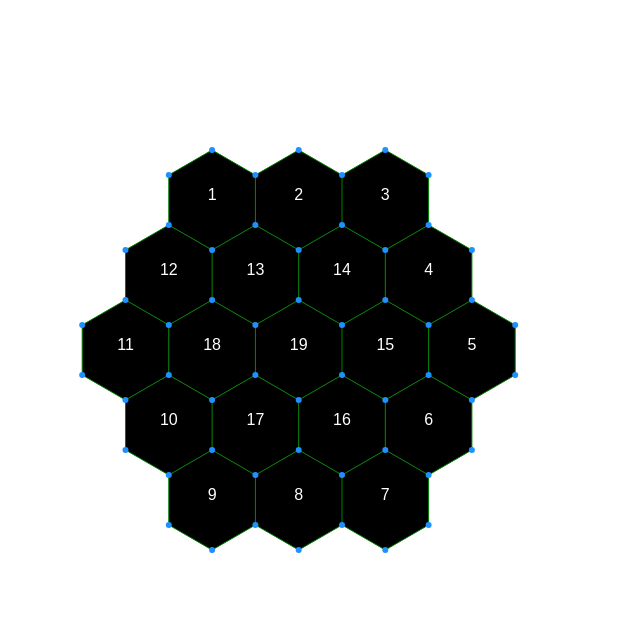
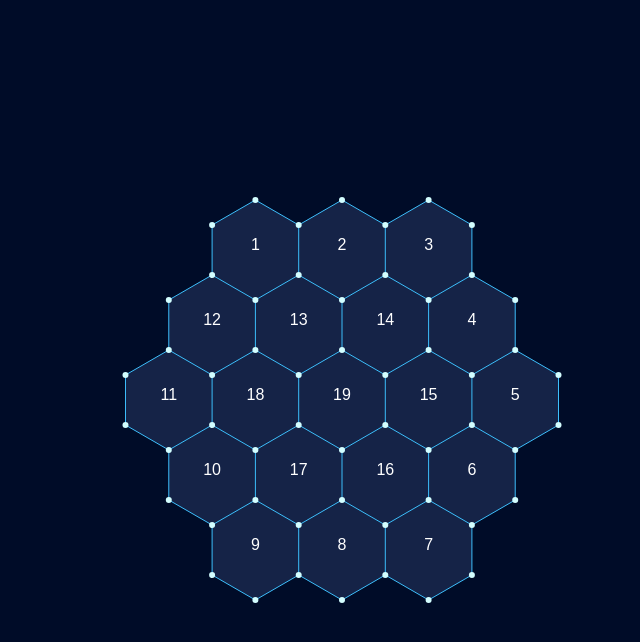
Before and after one commit to bpander/longest-road, a React (Create React App) app: page / in a window 1280 px wide. Shown: the top 642 px of the page, without its empty margins (298-938 px from the left). Built offline with nearby package versions, Linux system fonts and the light colour scheme; the HTML template or start-up script is replaced by a standard one.

Commit message:
Centers board better and adds some better colors.

```diff
--- a/src/App.tsx
+++ b/src/App.tsx
@@ -39,14 +39,12 @@ class App extends React.Component<{}, AppState> {
     const xCoords = result.vertices.map(v => v[0]);
     const yCoords = result.vertices.map(v => v[1]);
 
-    const mapSize: Vector2 = [
-      max(xCoords)! - min(xCoords)!,
-      max(yCoords)! - min(yCoords)!,
-    ];
+    const xBounds: Vector2 = [ min(xCoords)!, max(xCoords)! ];
+    const yBounds: Vector2 = [ min(yCoords)!, max(yCoords)! ];
 
     const center: Vector2 = [
-      (width - mapSize[0]) / 2,
-      (height - mapSize[1]) / 2,
+      -xBounds[0] + (width - (xBounds[1] - xBounds[0])) / 2,
+      -yBounds[0] + (height - (yBounds[1] - yBounds[0])) / 2,
     ];
 
     return (
@@ -56,14 +54,18 @@ class App extends React.Component<{}, AppState> {
         height={height}
         viewBox={`0 0 ${width} ${height}`}
       >
+        <g style={{ transform: `translate(${center.map(v => v + 'px').join()})` }}>
           {result.faces.map((face, i) => {
-          const vertices = face.map(vi => result.vertices[vi].map((n, j) => center[j] + n));
+            const vertices = face.map(vi => result.vertices[vi]);
             const x = meanBy(vertices, head);
             const y = meanBy(vertices, last);
 
             return (
               <React.Fragment key={i}>
-              <polygon points={vertices.map(vertex => vertex.join(',')).join(' ')} />
+                <polygon
+                  points={vertices.map(vertex => vertex.join(',')).join(' ')}
+                  className="face"
+                />
                 <text fill="white" x={x} y={y}>{i + 1}</text>
               </React.Fragment>
             );
@@ -71,23 +73,23 @@ class App extends React.Component<{}, AppState> {
           {result.edges.map((edge, i) => (
             <line
               key={i}
-            x1={center[0] + result.vertices[edge[0]][0]}
-            y1={center[1] + result.vertices[edge[0]][1]}
-            x2={center[0] + result.vertices[edge[1]][0]}
-            y2={center[1] + result.vertices[edge[1]][1]}
-            strokeWidth={1}
-            stroke="green"
+              x1={result.vertices[edge[0]][0]}
+              y1={result.vertices[edge[0]][1]}
+              x2={result.vertices[edge[1]][0]}
+              y2={result.vertices[edge[1]][1]}
+              className="edge"
             />
           ))}
           {result.vertices.map((vertex, i) => (
             <circle
               key={i}
-            cx={center[0] + vertex[0]}
-            cy={center[1] + vertex[1]}
+              cx={vertex[0]}
+              cy={vertex[1]}
               r={3}
-            fill="dodgerblue"
+              className="node"
             />
           ))}
+        </g>
       </svg>
     );
   }
--- a/src/index.css
+++ b/src/index.css
@@ -2,6 +2,7 @@ body {
   margin: 0;
   padding: 0;
   font-family: sans-serif;
+  background: #000c28;
 }
 
 .d-block { display: block; }
@@ -9,3 +10,15 @@ body {
 text {
   text-anchor: middle;
 }
+
+.node {
+  fill: #d3feff;
+}
+
+.face {
+  fill: #152347;
+}
+
+.edge {
+  stroke: #3dbffc;
+}
```
Lines whose indentation alone changed are shown as unchanged.
